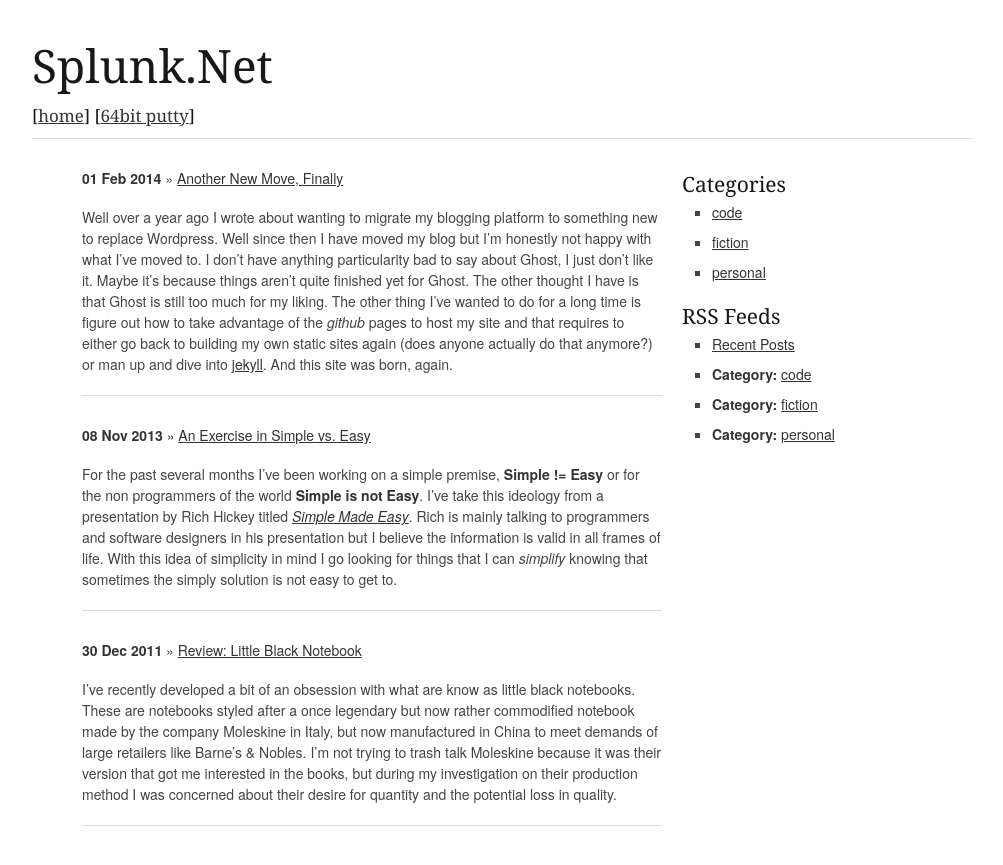
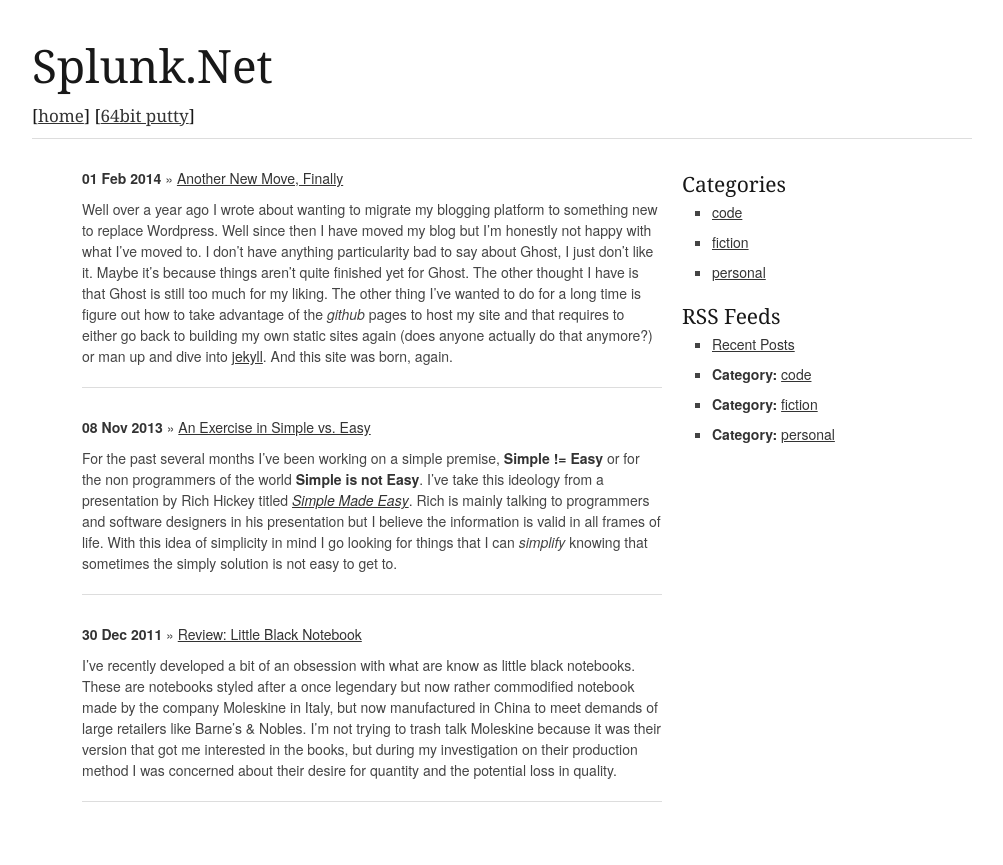
Before and after one commit to taddev/taddev.github.io, a Jekyll site: the page built from index.html, in a window 1280 px wide. Shown: the top 865 px of the page, without its empty margins (138-1141 px from the left). Built offline with Jekyll 4.4.1, drawn with Linux system fonts in a browser that asks for light colours; comment, search, counter and statistics services are not loaded.

Commit message:
super wow

```diff
--- a/index.html
+++ b/index.html
@@ -7,7 +7,7 @@ title: Splunk.Net
   <ul class="posts">
     {% for post in site.posts %}
       <li><strong>{{ post.date | date_to_string }}</strong> &raquo; <a href="{{ post.url }}">{{ post.title }}</a></li>
-      <p>{{ post.excerpt }} <a href="{{ post.url }}"></a></p>
+      {{ post.excerpt }}
       <hr class="styletwo" />
     {% endfor %}
   </ul>
```
